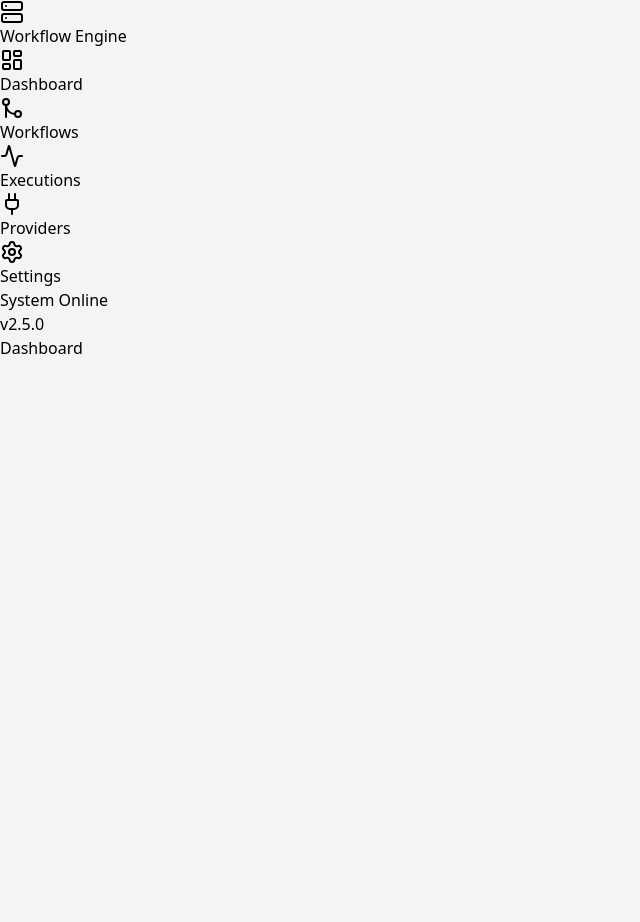
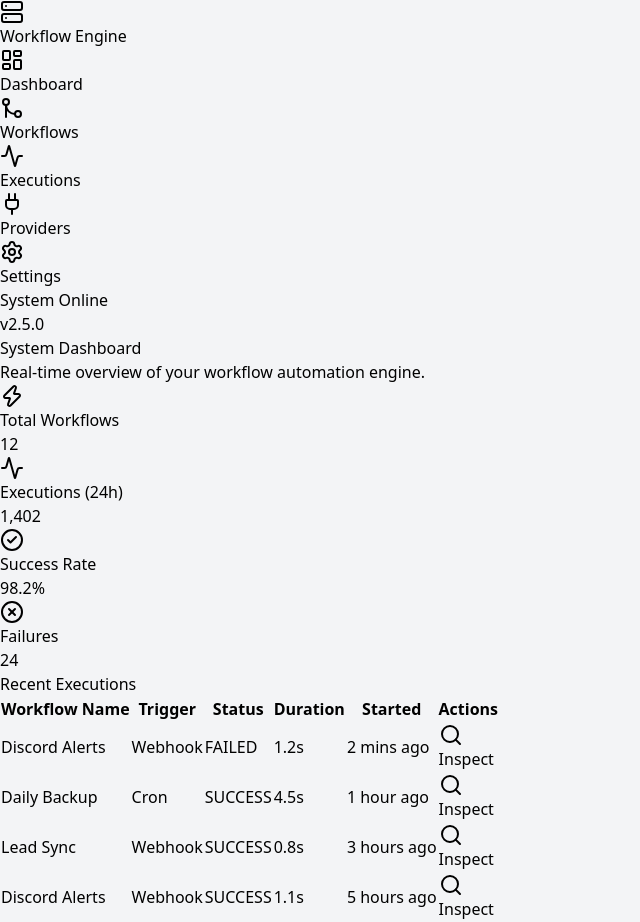
Before and after one commit to Survivor1007/Workflow-Automation-Engine, a React (Vite) app in the folder frontend/: page / in a window 1280 px wide. Shown: the whole page, without its empty margins (0-640 px from the left). Before the commit the page ends 800 px from the top, so only its background shows below. Built offline with nearby package versions, Linux system fonts and the light colour scheme.

Commit message:
feat: Add Badge, Button, Card components and ExecutionTable for displaying execution data

```diff
--- /dev/null
+++ b/frontend/src/components/common/Badge.tsx
@@ -0,0 +1,25 @@
+import { cn } from "../../utils/cn";
+
+export type ExecutionStatus = "PENDING" | "RUNNING" | "SUCCESS" | "FAILED";
+
+interface BadgeProps {
+  status: ExecutionStatus;
+}
+
+export function Badge({ status }: BadgeProps) {
+  const statusStyles: Record<ExecutionStatus, string> = {
+    PENDING: "bg-blue-50 text-blue-700 border-blue-200",
+    RUNNING: "bg-amber-50 text-amber-700 border-amber-200 animate-pulse",
+    SUCCESS: "bg-green-50 text-green-700 border-green-200",
+    FAILED: "bg-red-50 text-red-700 border-red-200",
+  };
+
+  return (
+    <span className={cn(
+      "inline-flex items-center px-2 py-0.5 rounded text-xs font-medium border",
+      statusStyles[status]
+    )}>
+      {status}
+    </span>
+  );
+}
--- /dev/null
+++ b/frontend/src/components/common/Button.tsx
@@ -0,0 +1,29 @@
+import React from "react";
+import { cn } from "../../utils/cn";
+
+interface ButtonProps extends React.ButtonHTMLAttributes<HTMLButtonElement> {
+  variant?: "primary" | "secondary" | "danger" | "ghost";
+  size?: "sm" | "md";
+}
+
+export function Button({ variant = "primary", size = "md", className, children, ...props }: ButtonProps) {
+  const baseStyles = "inline-flex items-center justify-center font-medium transition-colors focus:outline-none focus:ring-2 focus:ring-offset-2 focus:ring-zinc-900 disabled:opacity-50 disabled:pointer-events-none rounded-md";
+
+  const variants = {
+    primary: "bg-zinc-900 text-white hover:bg-zinc-800",
+    secondary: "bg-white text-zinc-700 border border-zinc-200 hover:bg-zinc-50",
+    danger: "bg-red-600 text-white hover:bg-red-700",
+    ghost: "bg-transparent text-zinc-600 hover:bg-zinc-100 hover:text-zinc-900",
+  };
+
+  const sizes = {
+    sm: "px-2.5 py-1.5 text-xs",
+    md: "px-4 py-2 text-sm",
+  };
+
+  return (
+    <button className={cn(baseStyles, variants[variant], sizes[size], className)} {...props}>
+      {children}
+    </button>
+  );
+}
--- /dev/null
+++ b/frontend/src/components/common/Card.tsx
@@ -0,0 +1,17 @@
+import React from "react";
+import { cn } from "../../utils/cn";
+
+interface CardProps extends React.HTMLAttributes<HTMLDivElement> {
+  children: React.ReactNode;
+}
+
+export function Card({ children, className, ...props }: CardProps) {
+  return (
+    <div
+      className={cn("bg-white border border-zinc-200 rounded-lg shadow-sm overflow-hidden", className)}
+      {...props}
+    >
+      {children}
+    </div>
+  );
+}
--- /dev/null
+++ b/frontend/src/components/execution/ExecutionTable.tsx
@@ -0,0 +1,53 @@
+import { Badge, type ExecutionStatus } from "../common/Badge";
+import { Button } from "../common/Button";
+import { Search } from "lucide-react";
+
+// Temporary mock type until we build the TanStack API layer
+export type MockExecution = {
+  id: string;
+  workflowName: string;
+  trigger: string;
+  status: ExecutionStatus;
+  duration: string;
+  timestamp: string;
+};
+
+interface ExecutionTableProps {
+  executions: MockExecution[];
+}
+
+export function ExecutionTable({ executions }: ExecutionTableProps) {
+  return (
+    <div className="w-full overflow-x-auto">
+      <table className="w-full text-left text-sm whitespace-nowrap">
+        <thead className="bg-zinc-50 border-y border-zinc-200 text-zinc-500 text-xs uppercase tracking-wider font-semibold">
+          <tr>
+            <th className="px-4 py-3">Workflow Name</th>
+            <th className="px-4 py-3">Trigger</th>
+            <th className="px-4 py-3">Status</th>
+            <th className="px-4 py-3">Duration</th>
+            <th className="px-4 py-3">Started</th>
+            <th className="px-4 py-3 text-right">Actions</th>
+          </tr>
+        </thead>
+        <tbody className="divide-y divide-zinc-200 bg-white">
+          {executions.map((exe) => (
+            <tr key={exe.id} className="hover:bg-zinc-50 transition-colors">
+              <td className="px-4 py-3 font-medium text-zinc-900">{exe.workflowName}</td>
+              <td className="px-4 py-3 text-zinc-600">{exe.trigger}</td>
+              <td className="px-4 py-3"><Badge status={exe.status} /></td>
+              <td className="px-4 py-3 text-zinc-600">{exe.duration}</td>
+              <td className="px-4 py-3 text-zinc-500 font-mono text-xs">{exe.timestamp}</td>
+              <td className="px-4 py-3 text-right">
+                <Button variant="ghost" size="sm">
+                  <Search className="w-4 h-4 mr-1.5" />
+                  Inspect
+                </Button>
+              </td>
+            </tr>
+          ))}
+        </tbody>
+      </table>
+    </div>
+  );
+}
--- a/frontend/src/pages/Dashboard.tsx
+++ b/frontend/src/pages/Dashboard.tsx
@@ -1,3 +1,70 @@
+import { Card } from "../components/common/Card";
+import { ExecutionTable, type MockExecution } from "../components/execution/ExecutionTable";
+import { Activity, CheckCircle2, XCircle, Zap } from "lucide-react";
+
+// Mock data to visualize the layout before hooking up the FastAPI backend
+const mockExecutions: MockExecution[] = [
+  { id: "ex_8902", workflowName: "Discord Alerts", trigger: "Webhook", status: "FAILED", duration: "1.2s", timestamp: "2 mins ago" },
+  { id: "ex_8901", workflowName: "Daily Backup", trigger: "Cron", status: "SUCCESS", duration: "4.5s", timestamp: "1 hour ago" },
+  { id: "ex_8900", workflowName: "Lead Sync", trigger: "Webhook", status: "SUCCESS", duration: "0.8s", timestamp: "3 hours ago" },
+  { id: "ex_8899", workflowName: "Discord Alerts", trigger: "Webhook", status: "SUCCESS", duration: "1.1s", timestamp: "5 hours ago" },
+];
+
 export default function Dashboard() {
-  return <div className="p-8"><h1 className="text-4xl font-semibold">Dashboard</h1></div>;
+  return (
+    <div className="flex-1 h-full overflow-y-auto p-8">
+      <div className="max-w-6xl mx-auto space-y-6">
+
+        {/* Page Header */}
+        <div>
+          <h1 className="text-2xl font-semibold text-zinc-900 tracking-tight">System Dashboard</h1>
+          <p className="text-sm text-zinc-500 mt-1">Real-time overview of your workflow automation engine.</p>
+        </div>
+
+        {/* Top-line Metrics Grid */}
+        <div className="grid grid-cols-1 md:grid-cols-4 gap-4">
+          <Card className="p-4 flex items-start space-x-4">
+            <div className="p-2 bg-blue-50 text-blue-600 rounded-lg"><Zap className="w-5 h-5" /></div>
+            <div>
+              <p className="text-xs font-medium text-zinc-500 uppercase tracking-wider">Total Workflows</p>
+              <h3 className="text-2xl font-semibold text-zinc-900 mt-0.5">12</h3>
+            </div>
+          </Card>
+
+          <Card className="p-4 flex items-start space-x-4">
+            <div className="p-2 bg-zinc-100 text-zinc-600 rounded-lg"><Activity className="w-5 h-5" /></div>
+            <div>
+              <p className="text-xs font-medium text-zinc-500 uppercase tracking-wider">Executions (24h)</p>
+              <h3 className="text-2xl font-semibold text-zinc-900 mt-0.5">1,402</h3>
+            </div>
+          </Card>
+
+          <Card className="p-4 flex items-start space-x-4">
+            <div className="p-2 bg-green-50 text-green-600 rounded-lg"><CheckCircle2 className="w-5 h-5" /></div>
+            <div>
+              <p className="text-xs font-medium text-zinc-500 uppercase tracking-wider">Success Rate</p>
+              <h3 className="text-2xl font-semibold text-zinc-900 mt-0.5">98.2%</h3>
+            </div>
+          </Card>
+
+          <Card className="p-4 flex items-start space-x-4">
+            <div className="p-2 bg-red-50 text-red-600 rounded-lg"><XCircle className="w-5 h-5" /></div>
+            <div>
+              <p className="text-xs font-medium text-zinc-500 uppercase tracking-wider">Failures</p>
+              <h3 className="text-2xl font-semibold text-zinc-900 mt-0.5">24</h3>
+            </div>
+          </Card>
+        </div>
+
+        {/* Recent Executions Table */}
+        <Card>
+          <div className="px-4 py-3 border-b border-zinc-200 flex justify-between items-center bg-white">
+            <h2 className="text-sm font-semibold text-zinc-900">Recent Executions</h2>
+          </div>
+          <ExecutionTable executions={mockExecutions} />
+        </Card>
+
+      </div>
+    </div>
+  );
 }
```
